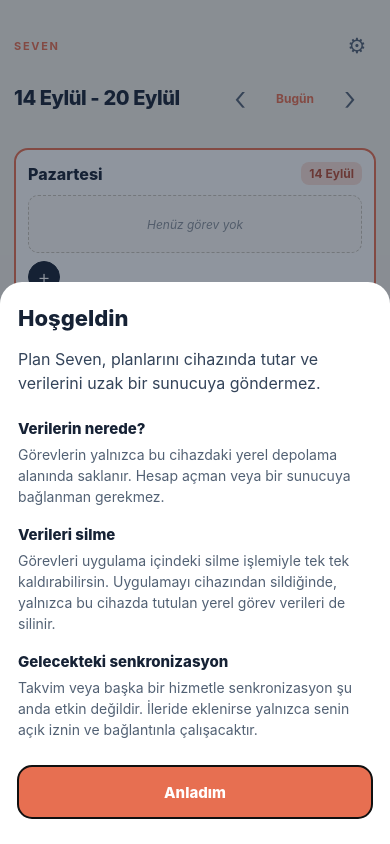
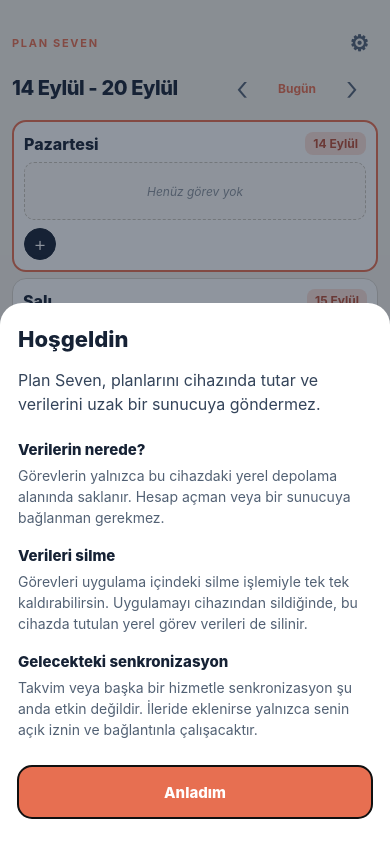
Before and after one commit to alkang53/haftalik-plan, a React Native app: screen / in a window 390 px wide. Built offline with nearby package versions, Linux system fonts and the light colour scheme.

Commit message:
ui: compact weekly plan layout

```diff
--- a/src/components/PrivacyInfo.tsx
+++ b/src/components/PrivacyInfo.tsx
@@ -13,7 +13,7 @@ export function PrivacyInfo({ firstUse = false, onClose }: Props) {
       <View style={styles.infoCard}>
         <View style={styles.modalHeader}>
           <View style={styles.infoTitleBlock}>
-            <Text style={styles.modalTitle}>{firstUse ? 'Hoşgeldin' : 'Gizlilik ve ayarlar'}</Text>
+            <Text style={styles.modalTitle}>{firstUse ? 'Hoşgeldin' : 'Gizlilik ve Ayarlar'}</Text>
           </View>
           {!firstUse && (
             <Pressable accessibilityLabel="Gizlilik ekranını kapat" accessibilityRole="button" onPress={onClose} style={styles.closeButton}>
@@ -27,7 +27,7 @@ export function PrivacyInfo({ firstUse = false, onClose }: Props) {
           <Text style={styles.infoSectionTitle}>Verilerin nerede?</Text>
           <Text style={styles.infoText}>Görevlerin yalnızca bu cihazdaki yerel depolama alanında saklanır. Hesap açman veya bir sunucuya bağlanman gerekmez.</Text>
           <Text style={styles.infoSectionTitle}>Verileri silme</Text>
-          <Text style={styles.infoText}>Görevleri uygulama içindeki silme işlemiyle tek tek kaldırabilirsin. Uygulamayı cihazından sildiğinde, yalnızca bu cihazda tutulan yerel görev verileri de silinir.</Text>
+          <Text style={styles.infoText}>Görevleri uygulama içindeki silme işlemiyle tek tek kaldırabilirsin. Uygulamayı cihazından sildiğinde, bu cihazda tutulan yerel görev verileri de silinir.</Text>
           <Text style={styles.infoSectionTitle}>Gelecekteki senkronizasyon</Text>
           <Text style={styles.infoText}>Takvim veya başka bir hizmetle senkronizasyon şu anda etkin değildir. İleride eklenirse yalnızca senin açık iznin ve bağlantınla çalışacaktır.</Text>
         </ScrollView>
--- a/src/screens/WeeklyPlanScreen.tsx
+++ b/src/screens/WeeklyPlanScreen.tsx
@@ -217,7 +217,7 @@ export function WeeklyPlanScreen() {
     <SafeAreaView style={styles.safeArea}>
       <View style={styles.planContent}>
         <View style={styles.planTopBar}>
-          <Text style={styles.topBarLabel}>SEVEN</Text>
+          <Text style={styles.topBarLabel}>PLAN SEVEN</Text>
           <Pressable accessibilityLabel="Gizlilik ve ayarları aç" accessibilityRole="button" onPress={() => setShowPrivacyInfo(true)} style={({ pressed }) => [styles.settingsButton, pressed && styles.pressedButton]}>
             <Text style={styles.settingsIcon}>⚙︎</Text>
           </Pressable>
--- a/src/styles/appStyles.ts
+++ b/src/styles/appStyles.ts
@@ -2,19 +2,19 @@ import { StyleSheet } from 'react-native';
 
 export const styles = StyleSheet.create({
   safeArea: { flex: 1, backgroundColor: '#F3F0EA' },
-  planContent: { padding: 14, paddingTop: 28 },
+  planContent: { padding: 12, paddingBottom: 4, paddingTop: 28 },
   dayScroll: { flex: 1 },
-  dayScrollContent: { paddingBottom: 24, paddingHorizontal: 14 },
-  planTopBar: { alignItems: 'center', flexDirection: 'row', height: 36, justifyContent: 'space-between' },
+  dayScrollContent: { paddingBottom: 18, paddingHorizontal: 12 },
+  planTopBar: { alignItems: 'center', flexDirection: 'row', height: 30, justifyContent: 'space-between' },
   topBarLabel: { color: '#E76F51', fontSize: 11, fontWeight: '700', letterSpacing: 1.7 },
   settingsButton: { alignItems: 'center', borderRadius: 10, height: 38, justifyContent: 'center', width: 38 },
-  settingsIcon: { color: '#526174', fontSize: 21, fontWeight: '300', lineHeight: 24 },
+  settingsIcon: { color: '#526174', fontSize: 22, fontWeight: '700', lineHeight: 25 },
   planHeader: {
     alignItems: 'center',
     flexDirection: 'row',
     justifyContent: 'space-between',
-    marginBottom: 10,
-    marginTop: 8,
+    marginBottom: 2,
+    marginTop: 4,
   },
   titleButton: { alignItems: 'center', borderRadius: 12, paddingHorizontal: 10 },
   planTitle: { color: '#162235', fontSize: 20, flexShrink: 1, fontWeight: '800', letterSpacing: -0.4 },
@@ -25,10 +25,10 @@ export const styles = StyleSheet.create({
   pressedButton: { backgroundColor: '#FBE0D8' },
   disabledButton: { opacity: 0.45 },
   disabledText: { color: '#A9B0B8' },
-  weekList: { gap: 8 },
-  dayCard: { backgroundColor: '#FFFFFF', borderColor: '#D9D5CE', borderRadius: 14, borderWidth: 1, padding: 12 },
+  weekList: { gap: 6 },
+  dayCard: { backgroundColor: '#FFFFFF', borderColor: '#D9D5CE', borderRadius: 14, borderWidth: 1, padding: 10 },
   todayCard: { borderColor: '#E76F51', borderWidth: 2 },
-  dayHeading: { alignItems: 'center', flexDirection: 'row', justifyContent: 'space-between', marginBottom: 10 },
+  dayHeading: { alignItems: 'center', flexDirection: 'row', justifyContent: 'space-between', marginBottom: 7 },
   dayName: { color: '#162235', fontSize: 16, fontWeight: '800' },
   dayDate: {
     backgroundColor: '#FBE0D8',
```
